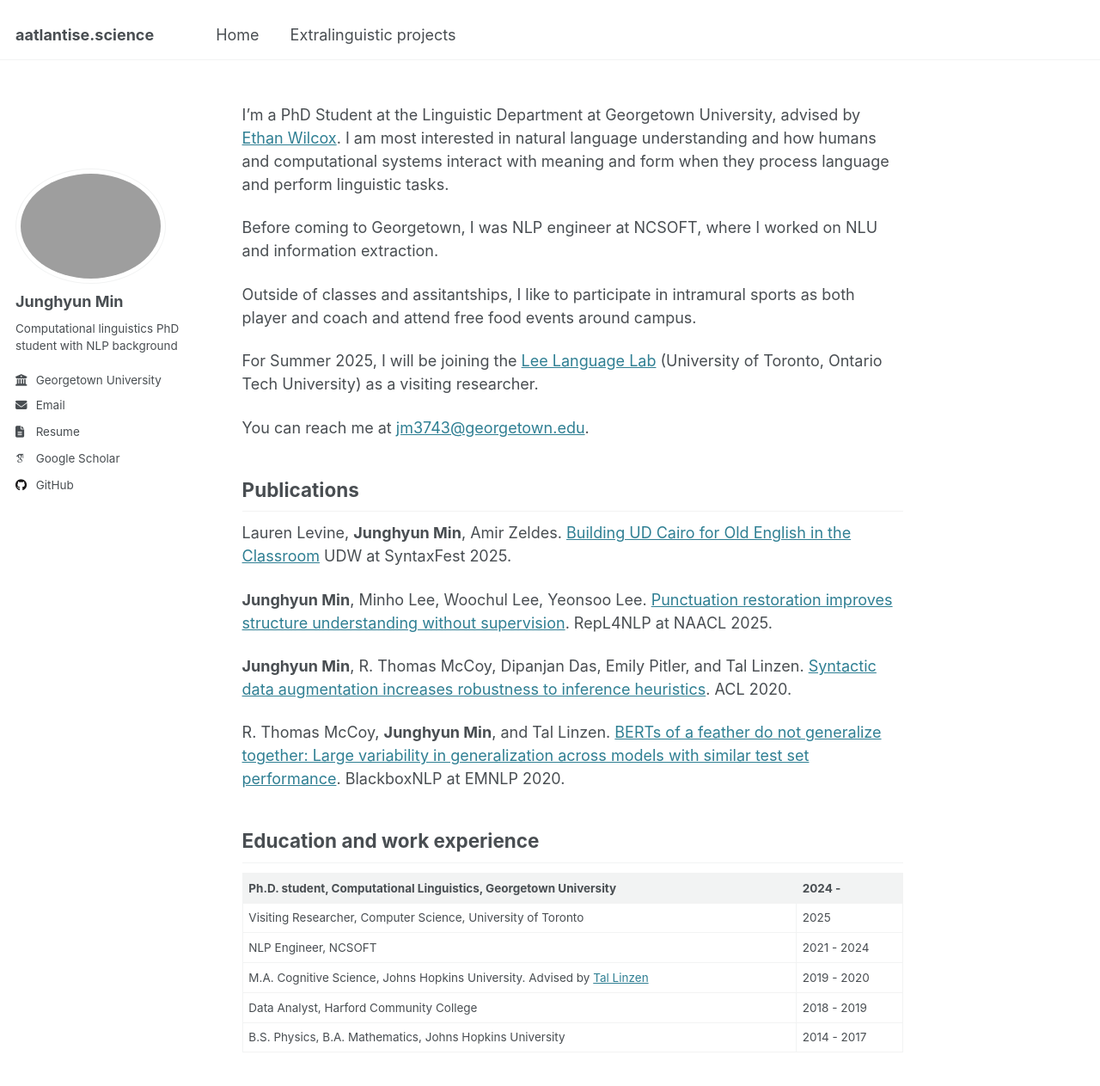
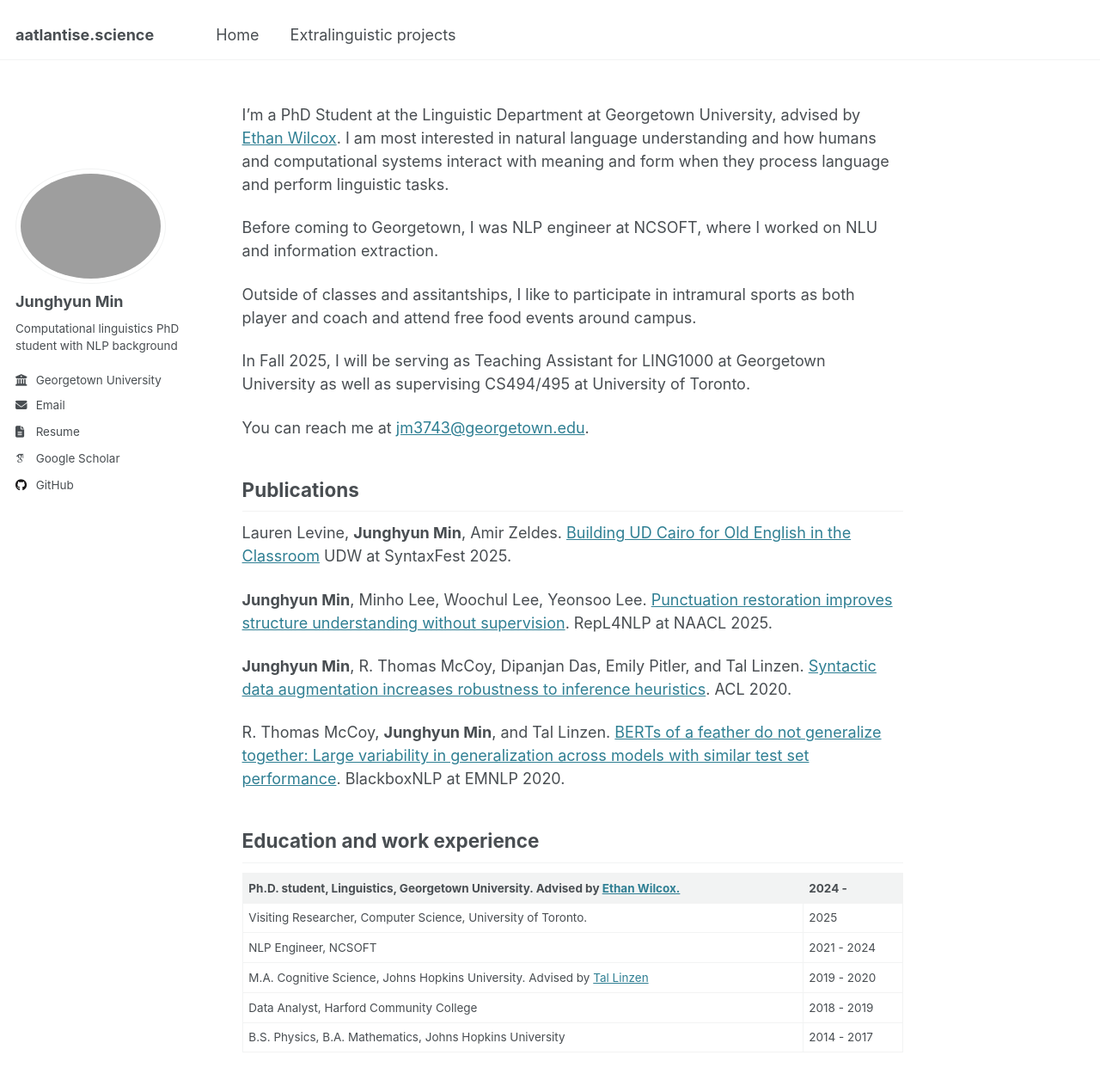
Before and after one commit to Aatlantise/aatlantise.github.io, a Jekyll site: the page built from _pages/about.md, in a window 1280 px wide and 1400 px high. Shown: the top 1263 px of the window at 86% size. Built offline with Jekyll 4.4.1, drawn with Linux system fonts in a browser that asks for light colours; some web fonts are replaced.

Commit message:
[Chore] Update for Fall 2025

```diff
--- a/_pages/about.md
+++ b/_pages/about.md
@@ -17,8 +17,8 @@ Before coming to Georgetown, I was NLP engineer at NCSOFT, where I worked on NLU
 Outside of classes and assitantships, I like to participate in intramural sports as both player and coach and
 attend free food events around campus.
 
-For Summer 2025, I will be joining the [Lee Language Lab](https://www.cs.toronto.edu/~ealee/public/)
-(University of Toronto, Ontario Tech University) as a visiting researcher.
+In Fall 2025, I will be serving as Teaching Assistant for LING1000 at Georgetown University
+as well as supervising CS494/495 at University of Toronto.
 
 You can reach me at [jm3743@georgetown.edu](mailto:jm3743@georgetown.edu).
 
@@ -41,10 +41,10 @@ BlackboxNLP at EMNLP 2020.
 
 ## Education and work experience
 
-| Ph.D. student, Computational Linguistics, Georgetown University                                 | 2024 -      |
-|-------------------------------------------------------------------------------------------------|-------------|
-| Visiting Researcher, Computer Science, University of Toronto | 2025 |
-| NLP Engineer, NCSOFT                                                                            | 2021 - 2024 |
-| M.A. Cognitive Science, Johns Hopkins University. Advised by [Tal Linzen](https://tallinzen.net) | 2019 - 2020 |
-| Data Analyst, Harford Community College                                                         | 2018 - 2019 |
-| B.S. Physics, B.A. Mathematics, Johns Hopkins University                                        | 2014 - 2017 |
+| Ph.D. student, Linguistics, Georgetown University. Advised by [Ethan Wilcox.](https://wilcoxeg.github.io/) | 2024 -      |
+|------------------------------------------------------------------------------------------------------------|-------------|
+| Visiting Researcher, Computer Science, University of Toronto.                                              | 2025        |
+| NLP Engineer, NCSOFT                                                                                       | 2021 - 2024 |
+| M.A. Cognitive Science, Johns Hopkins University. Advised by [Tal Linzen](https://tallinzen.net)           | 2019 - 2020 |
+| Data Analyst, Harford Community College                                                                    | 2018 - 2019 |
+| B.S. Physics, B.A. Mathematics, Johns Hopkins University                                                   | 2014 - 2017 |
```
